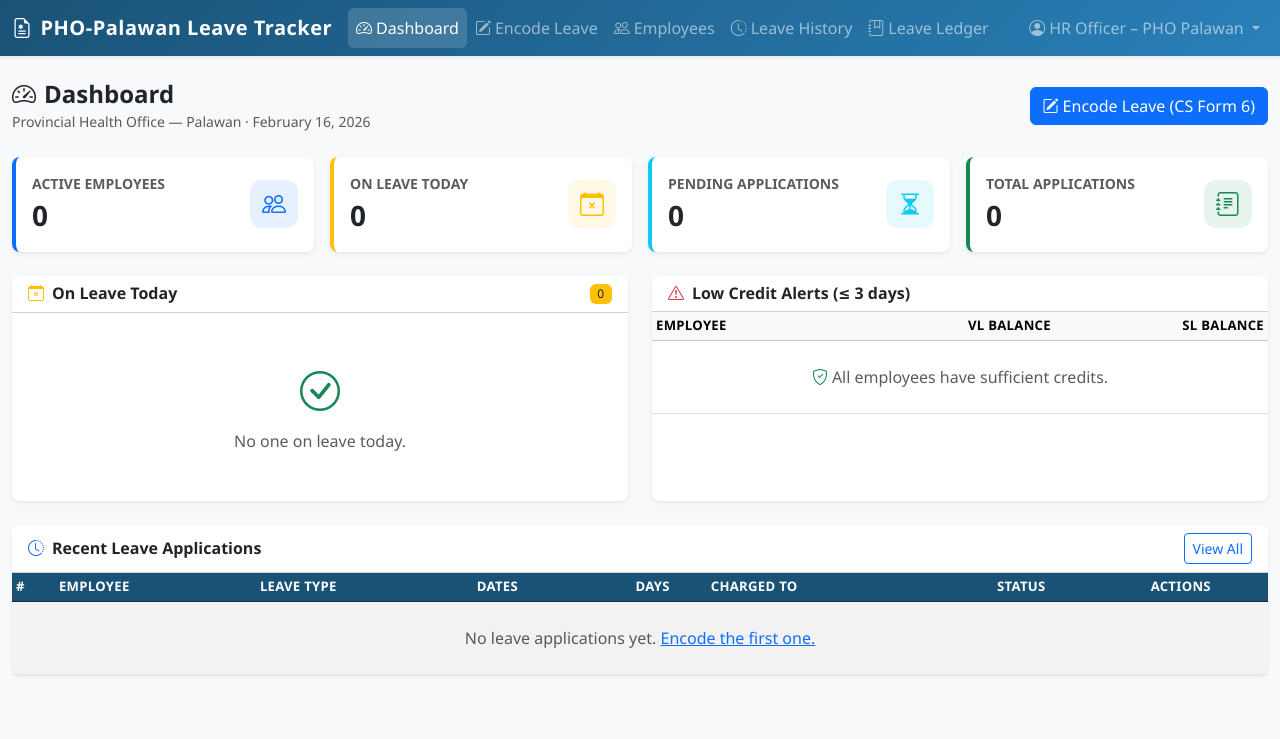
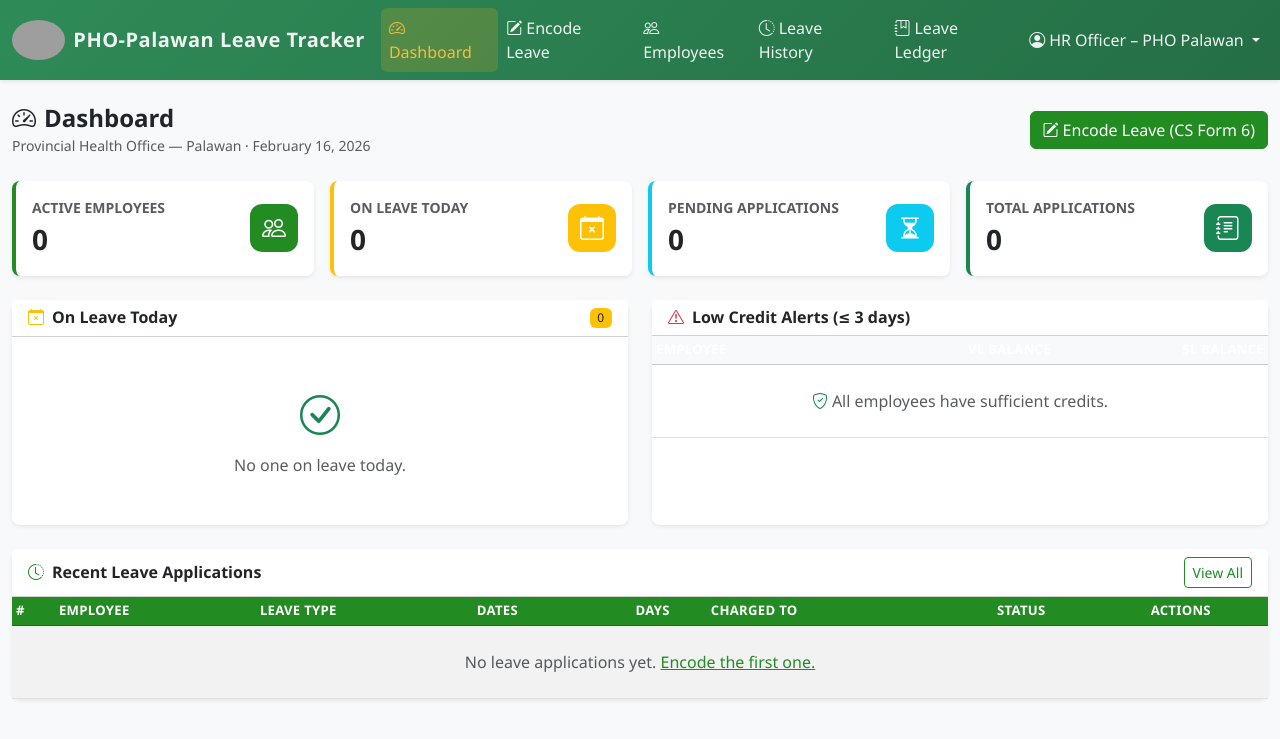
Before and after one commit to Sekki011604/Leave-Tracker, a PHP site: page /PHO/ in a window 1280 px wide. Shown: the top 739 px of the page. Run offline with PHP 8.4, Linux system fonts and the light colour scheme; a user stored in the database is signed in; data comes from the database, SQL or seed files in the repository; data that the repository does not hold is empty; grey boxes are pictures that could not be loaded.

Commit message:
fix U.I and icons

```diff
--- /dev/null
+++ b/assets/css/custom.css
@@ -0,0 +1,259 @@
+/**
+ * ============================================================
+ * PHO-Palawan Leave Tracker — Green & Gold Brand Theme
+ * Provincial Health Office of Palawan
+ * ============================================================
+ * Link this AFTER Bootstrap and style.css to override defaults.
+ * All colors are controlled via CSS variables for easy tuning.
+ *
+ * Bootstrap 5 compiles many utility/component colors as hard
+ * hex values, NOT referencing --bs-primary at runtime.  We must
+ * therefore use explicit color values + !important to guarantee
+ * every blue remnant is replaced.
+ */
+
+/* ── Brand Palette ─────────────────────────────────────────── */
+:root {
+    /* ▸ Primary Green (Forest Green — government branding) */
+    --pho-primary:     #228B22;
+    --pho-primary-rgb: 34, 139, 34;
+    --pho-primary-dk:  #1B6E1B;
+    --pho-primary-lt:  #2EA62E;
+
+    /* ▸ Accent Gold (Goldenrod — logo star) */
+    --pho-accent:      #DAA520;
+    --pho-accent-rgb:  218, 165, 32;
+    --pho-accent-dk:   #B8860B;
+    --pho-accent-lt:   #F0C040;
+
+    /* ▸ Dark Navy (navbar / dark headings) */
+    --pho-dark:        #003366;
+    --pho-dark-rgb:    0, 51, 102;
+
+    /* ▸ Supporting tones */
+    --pho-secondary:   #2EA62E;
+    --pho-light:       #D5F0DE;
+    --pho-bg:          #F0F8F4;
+
+    /* ▸ Force Bootstrap's own primary variables green */
+    --bs-primary:          #228B22 !important;
+    --bs-primary-rgb:      34, 139, 34 !important;
+    --bs-link-color:       #228B22;
+    --bs-link-hover-color: #1B6E1B;
+}
+
+/* ── Global ────────────────────────────────────────────────── */
+body {
+    background: var(--pho-bg);
+}
+
+/* ══════════════════════════════════════════════════════════════
+   NAVBAR  —  PHO Green
+   ══════════════════════════════════════════════════════════════ */
+.bg-pho,
+.navbar,
+.navbar-dark,
+.navbar.bg-pho {
+    background: linear-gradient(135deg, #2E8B57 0%, #256E46 100%) !important;
+}
+.navbar .nav-link,
+.navbar .navbar-brand,
+.navbar-dark .nav-link,
+.navbar-dark .navbar-brand {
+    color: rgba(255, 255, 255, .92) !important;
+}
+.navbar .nav-link:hover,
+.navbar .nav-link:focus,
+.navbar-dark .nav-link:hover,
+.navbar-dark .nav-link:focus {
+    color: #F0C040 !important;          /* gold highlight */
+}
+.navbar .nav-link.active,
+.navbar-dark .nav-link.active {
+    background: rgba(218, 165, 32, .22) !important;
+    color: #F0C040 !important;
+    border-radius: .375rem;
+}
+
+/* ══════════════════════════════════════════════════════════════
+   .bg-primary  —  Force green (except opacity tints)
+   ══════════════════════════════════════════════════════════════ */
+.bg-primary:not(.bg-opacity-10):not(.bg-opacity-25):not(.bg-opacity-50):not(.bg-opacity-75) {
+    background-color: #228B22 !important;
+}
+/* Let bg-primary + bg-opacity-* use Bootstrap's RGBA approach with green */
+.bg-primary.bg-opacity-10  { background-color: rgba(34, 139, 34, .1)  !important; }
+.bg-primary.bg-opacity-25  { background-color: rgba(34, 139, 34, .25) !important; }
+.bg-primary.bg-opacity-50  { background-color: rgba(34, 139, 34, .5)  !important; }
+.bg-primary.bg-opacity-75  { background-color: rgba(34, 139, 34, .75) !important; }
+
+.text-primary {
+    color: #228B22 !important;
+}
+.text-bg-primary {
+    background-color: #228B22 !important;
+    color: #fff !important;
+}
+
+/* ══════════════════════════════════════════════════════════════
+   BUTTONS  —  .btn-primary / .btn-outline-primary
+   ══════════════════════════════════════════════════════════════ */
+.btn-primary {
+    background-color: #228B22 !important;
+    border-color:     #228B22 !important;
+    color: #fff !important;
+}
+.btn-primary:hover,
+.btn-primary:focus {
+    background-color: #1B6E1B !important;
+    border-color:     #1B6E1B !important;
+    color: #fff !important;
+}
+.btn-primary:active,
+.btn-primary.active,
+.btn-primary:first-child:active {
+    background-color: #166016 !important;
+    border-color:     #166016 !important;
+}
+.btn-primary:focus-visible {
+    box-shadow: 0 0 0 .25rem rgba(34, 139, 34, .5) !important;
+}
+
+.btn-outline-primary {
+    color:        #228B22 !important;
+    border-color: #228B22 !important;
+    background:   transparent !important;
+}
+.btn-outline-primary:hover,
+.btn-outline-primary:focus {
+    background-color: #228B22 !important;
+    border-color:     #228B22 !important;
+    color: #fff !important;
+}
+.btn-outline-primary:active {
+    background-color: #1B6E1B !important;
+    border-color:     #1B6E1B !important;
+    color: #fff !important;
+}
+
+/* Gold accent button (use class .btn-accent) */
+.btn-accent {
+    background: #DAA520 !important;
+    border-color: #DAA520 !important;
+    color: #fff;
+    font-weight: 600;
+}
+.btn-accent:hover {
+    background: #B8860B !important;
+    border-color: #B8860B !important;
+    color: #fff;
+}
+
+/* ══════════════════════════════════════════════════════════════
+   CARDS  —  Gold top-border + green/navy headers
+   ══════════════════════════════════════════════════════════════ */
+.card {
+    border-top: 3px solid #DAA520;
+}
+.card-header {
+    color: #fff;
+}
+.card-header.bg-primary,
+.card-header[class*="bg-primary"] {
+    background: #228B22 !important;
+    border-bottom: 2px solid #DAA520;
+    color: #fff !important;
+}
+.card-header.bg-dark,
+.card-header[class*="bg-dark"] {
+    background: #2E8B57 !important;
+    border-bottom: 2px solid #DAA520;
+    color: #fff !important;
+}
+.card-header.bg-white {
+    color: #212529 !important;       /* keep dark text on white headers */
+}
+
+/* ══════════════════════════════════════════════════════════════
+   TABLES
+   ══════════════════════════════════════════════════════════════ */
+.table-dark th,
+.table-dark thead th {
+    background: #228B22 !important;
+    border-color: #1B6E1B !important;
+    color: #fff !important;
+}
+.table thead th {
+    color: #fff;
+}
+
+/* ══════════════════════════════════════════════════════════════
+   FORM FOCUS
+   ══════════════════════════════════════════════════════════════ */
+.form-control:focus,
+.form-select:focus {
+    border-color: #228B22 !important;
+    box-shadow: 0 0 0 .25rem rgba(34, 139, 34, .25) !important;
+}
+.form-check-input:checked {
+    background-color: #228B22 !important;
+    border-color: #228B22 !important;
+}
+
+/* ══════════════════════════════════════════════════════════════
+   BADGES  —  Override .bg-primary badges
+   ══════════════════════════════════════════════════════════════ */
+.badge.bg-primary {
+    background-color: #228B22 !important;
+}
+
+/* ══════════════════════════════════════════════════════════════
+   DASHBOARD STAT ICONS
+   ══════════════════════════════════════════════════════════════ */
+.stat-icon {
+    color: #fff !important;
+}
+.stat-icon.bg-primary   { background-color: #228B22 !important; }
+.stat-icon.text-primary { color: #fff !important; }
+.stat-icon.text-warning { color: #fff !important; }
+.stat-icon.text-info    { color: #fff !important; }
+.stat-icon.text-success { color: #fff !important; }
+
+/* ══════════════════════════════════════════════════════════════
+   AVATAR / LOGIN / STAT ICONS
+   ══════════════════════════════════════════════════════════════ */
+.avatar-circle {
+    background: linear-gradient(135deg, #228B22, #2EA62E) !important;
+}
+.login-logo {
+    background: #228B22 !important;
+}
+
+/* ══════════════════════════════════════════════════════════════
+   LINKS & PAGINATION
+   ══════════════════════════════════════════════════════════════ */
+a:not(.btn):not(.nav-link):not(.dropdown-item):not(.badge) {
+    color: #228B22;
+}
+a:not(.btn):not(.nav-link):not(.dropdown-item):not(.badge):hover {
+    color: #1B6E1B;
+}
+
+.page-item.active .page-link {
+    background-color: #228B22 !important;
+    border-color: #228B22 !important;
+}
+.page-link {
+    color: #228B22;
+}
+.page-link:hover {
+    color: #1B6E1B;
+}
+
+/* ══════════════════════════════════════════════════════════════
+   CUSTOM HELPERS
+   ══════════════════════════════════════════════════════════════ */
+.text-pho       { color: #228B22 !important; }
+.text-accent    { color: #DAA520 !important; }
+.bg-pho-light   { background: #D5F0DE !important; }
+.border-accent  { border-color: #DAA520 !important; }
--- a/assets/css/style.css
+++ b/assets/css/style.css
@@ -6,14 +6,14 @@
  * Uses Bootstrap 5. This file provides overrides & helpers.
  */
 
-/* ── CSS Variables (Government-friendly palette) ─────────── */
+/* ── CSS Variables (PHO Palawan Green & Gold) ────────────── */
 :root {
-    --pho-primary:   #1a5276;
-    --pho-secondary: #2980b9;
-    --pho-light:     #d4e6f1;
-    --pho-dark:      #0e2f44;
-    --pho-accent:    #f39c12;
-    --pho-bg:        #f0f4f7;
+    --pho-primary:   #228B22;
+    --pho-secondary: #2EA62E;
+    --pho-light:     #D5F0DE;
+    --pho-dark:      #003366;
+    --pho-accent:    #DAA520;
+    --pho-bg:        #F0F8F4;
 }
 
 body {
--- a/employee_ledger.php
+++ b/employee_ledger.php
@@ -56,6 +56,7 @@ foreach ($logs as $l) {
 <link href="https://cdn.jsdelivr.net/npm/bootstrap@5.3.2/dist/css/bootstrap.min.css" rel="stylesheet">
 <link href="https://cdn.jsdelivr.net/npm/bootstrap-icons@1.11.3/font/bootstrap-icons.min.css" rel="stylesheet">
 <link href="assets/css/style.css" rel="stylesheet">
+<link href="assets/css/custom.css" rel="stylesheet">
 </head>
 <body class="bg-light">
 <?php include 'navbar.php'; ?>
--- a/employees.php
+++ b/employees.php
@@ -104,6 +104,7 @@ $emps = $st->get_result();
 <link href="https://cdn.jsdelivr.net/npm/bootstrap@5.3.2/dist/css/bootstrap.min.css" rel="stylesheet">
 <link href="https://cdn.jsdelivr.net/npm/bootstrap-icons@1.11.3/font/bootstrap-icons.min.css" rel="stylesheet">
 <link href="assets/css/style.css" rel="stylesheet">
+<link href="assets/css/custom.css" rel="stylesheet">
 </head>
 <body class="bg-light">
 <?php include 'navbar.php'; ?>
--- a/encode_leave.php
+++ b/encode_leave.php
@@ -32,6 +32,7 @@ $employees = $conn->query(
 <link href="https://cdn.jsdelivr.net/npm/bootstrap@5.3.2/dist/css/bootstrap.min.css" rel="stylesheet">
 <link href="https://cdn.jsdelivr.net/npm/bootstrap-icons@1.11.3/font/bootstrap-icons.min.css" rel="stylesheet">
 <link href="assets/css/style.css" rel="stylesheet">
+<link href="assets/css/custom.css" rel="stylesheet">
 </head>
 <body class="bg-light">
 <?php include 'navbar.php'; ?>
--- a/index.php
+++ b/index.php
@@ -76,6 +76,7 @@ if (isset($_GET['disapprove'])) {
 <link href="https://cdn.jsdelivr.net/npm/bootstrap@5.3.2/dist/css/bootstrap.min.css" rel="stylesheet">
 <link href="https://cdn.jsdelivr.net/npm/bootstrap-icons@1.11.3/font/bootstrap-icons.min.css" rel="stylesheet">
 <link href="assets/css/style.css" rel="stylesheet">
+<link href="assets/css/custom.css" rel="stylesheet">
 </head>
 <body class="bg-light">
 <?php include 'navbar.php'; ?>
@@ -98,7 +99,7 @@ if (isset($_GET['disapprove'])) {
         <div class="card border-0 shadow-sm border-start border-4 border-primary">
             <div class="card-body d-flex justify-content-between align-items-center">
                 <div><div class="text-muted small text-uppercase fw-semibold">Active Employees</div><div class="fs-3 fw-bold"><?=$totalEmp?></div></div>
-                <span class="stat-icon bg-primary bg-opacity-10 text-primary"><i class="bi bi-people"></i></span>
+                <span class="stat-icon bg-primary text-white"><i class="bi bi-people"></i></span>
             </div>
         </div>
     </div>
@@ -106,7 +107,7 @@ if (isset($_GET['disapprove'])) {
         <div class="card border-0 shadow-sm border-start border-4 border-warning">
             <div class="card-body d-flex justify-content-between align-items-center">
                 <div><div class="text-muted small text-uppercase fw-semibold">On Leave Today</div><div class="fs-3 fw-bold"><?=$onLeaveCt?></div></div>
-                <span class="stat-icon bg-warning bg-opacity-10 text-warning"><i class="bi bi-calendar-x"></i></span>
+                <span class="stat-icon bg-warning text-white"><i class="bi bi-calendar-x"></i></span>
             </div>
         </div>
     </div>
@@ -114,7 +115,7 @@ if (isset($_GET['disapprove'])) {
         <div class="card border-0 shadow-sm border-start border-4 border-info">
             <div class="card-body d-flex justify-content-between align-items-center">
                 <div><div class="text-muted small text-uppercase fw-semibold">Pending Applications</div><div class="fs-3 fw-bold"><?=$pendingCt?></div></div>
-                <span class="stat-icon bg-info bg-opacity-10 text-info"><i class="bi bi-hourglass-split"></i></span>
+                <span class="stat-icon bg-info text-white"><i class="bi bi-hourglass-split"></i></span>
             </div>
         </div>
     </div>
@@ -122,7 +123,7 @@ if (isset($_GET['disapprove'])) {
         <div class="card border-0 shadow-sm border-start border-4 border-success">
             <div class="card-body d-flex justify-content-between align-items-center">
                 <div><div class="text-muted small text-uppercase fw-semibold">Total Applications</div><div class="fs-3 fw-bold"><?=$totalApps?></div></div>
-                <span class="stat-icon bg-success bg-opacity-10 text-success"><i class="bi bi-journal-text"></i></span>
+                <span class="stat-icon bg-success text-white"><i class="bi bi-journal-text"></i></span>
             </div>
         </div>
     </div>
--- a/leave_history.php
+++ b/leave_history.php
@@ -36,6 +36,7 @@ $years=$conn->query("SELECT DISTINCT YEAR(date_start) y FROM leave_applications
 <link href="https://cdn.jsdelivr.net/npm/bootstrap@5.3.2/dist/css/bootstrap.min.css" rel="stylesheet">
 <link href="https://cdn.jsdelivr.net/npm/bootstrap-icons@1.11.3/font/bootstrap-icons.min.css" rel="stylesheet">
 <link href="assets/css/style.css" rel="stylesheet">
+<link href="assets/css/custom.css" rel="stylesheet">
 </head>
 <body class="bg-light">
 <?php include 'navbar.php'; ?>
--- a/login.php
+++ b/login.php
@@ -39,6 +39,7 @@ if ($_SERVER['REQUEST_METHOD'] === 'POST') {
 <link href="https://cdn.jsdelivr.net/npm/bootstrap@5.3.2/dist/css/bootstrap.min.css" rel="stylesheet">
 <link href="https://cdn.jsdelivr.net/npm/bootstrap-icons@1.11.3/font/bootstrap-icons.min.css" rel="stylesheet">
 <link href="assets/css/style.css" rel="stylesheet">
+<link href="assets/css/custom.css" rel="stylesheet">
 </head>
 <body class="bg-light">
 <div class="container">
--- a/navbar.php
+++ b/navbar.php
@@ -7,7 +7,8 @@ $_page = basename($_SERVER['PHP_SELF']);
 <nav class="navbar navbar-expand-lg navbar-dark bg-pho shadow-sm sticky-top">
     <div class="container-fluid">
         <a class="navbar-brand d-flex align-items-center gap-2" href="index.php">
-            <i class="bi bi-file-earmark-medical"></i>
+            <img src="https://scontent.fmnl13-2.fna.fbcdn.net/v/t39.30808-6/239470877_366781958265636_3035717695931803955_n.jpg?_nc_cat=107&ccb=1-7&_nc_sid=6ee11a&_nc_eui2=AeH65r2kvwylISgzQDbdHykxqy208_2sh0SrLbTz_ayHRGh8rkZJ4gsiUhRy8dEAVrNNYkJrTb-lYCYrs-HtLJBd&_nc_ohc=mnUECLTMsqIQ7kNvwHaKmP1&_nc_oc=Adk5dH951M3QbhLCILVP5JzqUXB_Y3HllpVaQppI3LB_xxeYkJSiMXWgjLpdZkNabsI&_nc_zt=23&_nc_ht=scontent.fmnl13-2.fna&_nc_gid=B-UCbRP8_2CNNW799nsAmA&oh=00_AfvVkIUxWUDJ50CZ1yI660nRZfkmF779ROMdV5mICCW7Nw&oe=699849A9"
+                 alt="PHO Palawan Logo" class="d-inline-block align-text-top rounded-circle" style="height: 40px; width: auto;">
             <span class="fw-bold d-none d-sm-inline">PHO-Palawan Leave Tracker</span>
             <span class="fw-bold d-sm-none">PHO Leave</span>
         </a>
--- a/view_leave.php
+++ b/view_leave.php
@@ -68,6 +68,7 @@ if (!$la) { setFlash('danger','Record not found.'); header('Location: leave_hist
 <link href="https://cdn.jsdelivr.net/npm/bootstrap@5.3.2/dist/css/bootstrap.min.css" rel="stylesheet">
 <link href="https://cdn.jsdelivr.net/npm/bootstrap-icons@1.11.3/font/bootstrap-icons.min.css" rel="stylesheet">
 <link href="assets/css/style.css" rel="stylesheet">
+<link href="assets/css/custom.css" rel="stylesheet">
 </head>
 <body class="bg-light">
 <?php include 'navbar.php'; ?>
```
